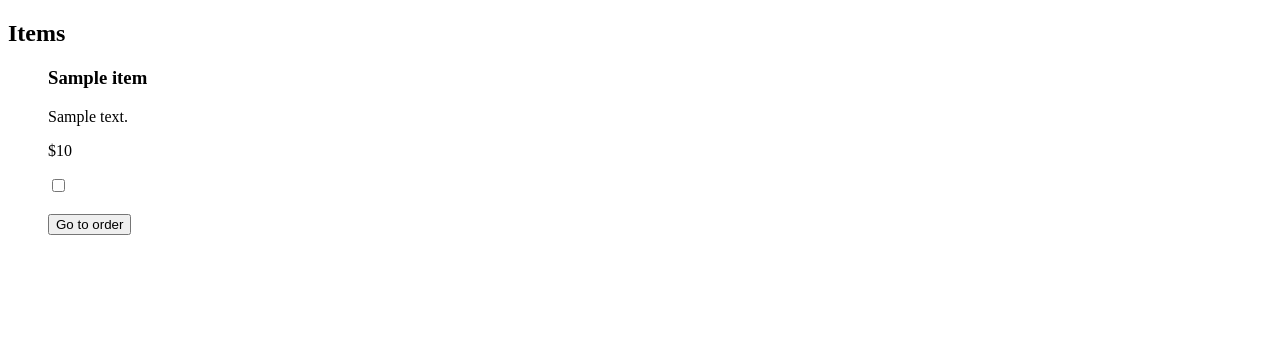
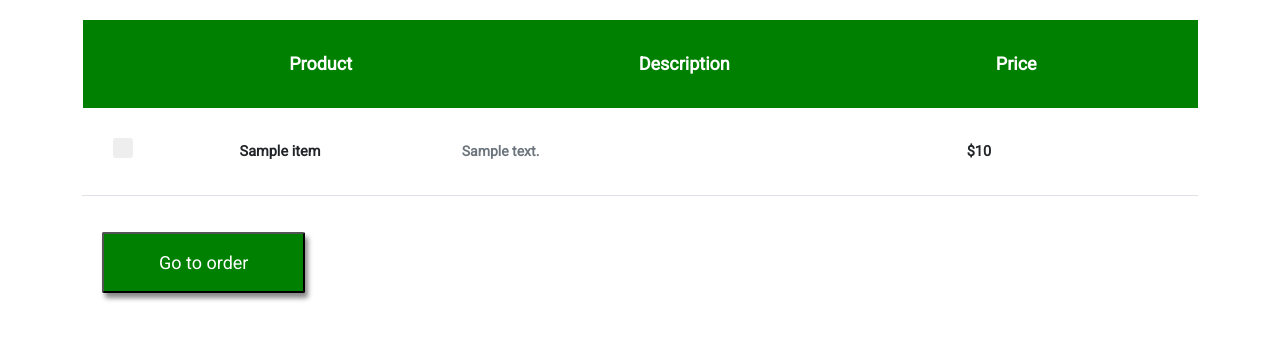
Before and after one commit to MrShirokow/django-stripe-test-app, a Django app: template stripe_payment/templates/home.html in a window 1280 px wide. Shown: the top 340 px of the page. Run offline with Django 4.2, Linux system fonts and the light colour scheme; the template is opened without the code that fills it: most values are stand-ins (such as "Sample title", 1, 10 or a date in 2020); some libraries are stand-ins or nearby versions.

Commit message:
update CSS and HTML for home page

```diff
--- a/stripe_payment/static/css/home.css
+++ b/stripe_payment/static/css/home.css
@@ -0,0 +1,159 @@
+@import url('https://fonts.googleapis.com/css2?family=Roboto&display=swap');
+@import url('https://fonts.googleapis.com/css?family=Poppins:400,500,600,700&display=swap');
+
+* {
+    margin: 0;
+    padding: 0;
+    box-sizing: border-box;
+    font-family: 'Roboto', sans-serif
+}
+
+.submitButton {
+    top: 40%;
+    left: 40%
+}
+
+.lgbtn {
+    border-radius: 5px;
+    padding: 15px 55px;
+    font-size: 18px;
+    text-decoration: none;
+    margin: 20px;
+    background-color: green;
+    color: #fff;
+    position: relative;
+    display: inline-block;
+}
+
+.lgbtn:active {
+    transform: translate(0px, 5px);
+    -webkit-transform: translate(0px, 5px);
+    box-shadow: 0px 1px 0px 0px;
+}
+
+.green {
+    background-color: green;
+    box-shadow: 3px 5px 5px #888888;
+    border-radius: 2px;
+    transition: all .5s ease-in-out;
+}
+
+.green:hover {
+    background-color: #000;
+    color:#fff;
+    padding: 20px 60px;
+    transform: scale(1.1);
+}
+
+.pic {
+    width: 50px;
+    height: 50px;
+    object-fit: contain;
+}
+
+.table thead {
+    background-color: green;
+}
+
+.table thead th {
+    padding: 30px;
+    font-size: 18px;
+    color: white;
+    text-align:center;
+}
+
+.table tbody td input[type="checkbox"] {
+    appearance: none;
+    width: 20px;
+    height: 20px;
+    background-color: #eee;
+    position: relative;
+    border-radius: 3px;
+    cursor: pointer;
+}
+
+.container .table-wrap {
+
+    margin: 20px auto;
+    overflow-x: auto
+}
+
+.container .table-wrap::-webkit-scrollbar {
+    height: 5px;
+}
+
+.container .table-wrap::-webkit-scrollbar-thumb {
+    border-radius: 5px;
+    background-image: linear-gradient(to right, #5D7ECD, #0C91E6);
+}
+
+.table>:not(caption)>*>* {
+    padding: 2rem 0.5rem;
+}
+
+.input {
+    width: 30px;
+    height: 30px;
+    color: black;
+    font-weight: 600;
+    outline: none;
+    padding: 8px;
+}
+
+::placeholder {
+    color: black;
+    font-weight: 600;
+}
+
+.table tbody td input[type="checkbox"]:after {
+    position: absolute;
+    width: 100%;
+    height: 100%;
+    font-family: "Font Awesome 5 Free";
+    font-weight: 600;
+    content: "\f00c";
+    color: #fff;
+    font-size: 15px;
+    display: none
+}
+
+.table tbody td input[type="checkbox"]:checked,
+.table tbody td input[type="checkbox"]:checked:hover {
+    background-color: #21cf95;
+}
+
+.table tbody td input[type="checkbox"]:checked::after {
+    display: flex;
+    align-items: center;
+    justify-content: center;
+}
+
+.table tbody td input[type="checkbox"]:hover {
+    background-color: #ddd;
+}
+
+.table tbody td {
+    padding: 30px;
+    margin: 0;
+    font-size: 14.5px;
+    font-weight: 600;
+}
+
+.table tbody td .fa-times {
+    color: #D32F2F;
+}
+
+
+.text-muted {
+    font-size: 14px;
+}
+
+.table tbody tr td:nth-of-type(3) {
+    min-width: 320px;
+}
+
+@media(min-width: 992px) {
+    .container .table-wrap {
+        overflow: hidden;
+    }
+}
--- a/stripe_payment/templates/home.html
+++ b/stripe_payment/templates/home.html
@@ -2,29 +2,57 @@
 <!DOCTYPE html>
 <html>
     <head>
-        <title>Items</title>
+        <title>Home</title>
         <link rel="stylesheet" href="{% static 'css/home.css' %}">
-        <script src="https://polyfill.io/v3/polyfill.min.js?version=3.52.1&features=fetch"></script>
-        <script src="https://js.stripe.com/v3/"></script>
+        <link rel="stylesheet" href="https://cdn.jsdelivr.net/npm/bootstrap@5.0.0-beta1/dist/css/bootstrap.min.css">
+        <link rel="stylesheet" href="https://use.fontawesome.com/releases/v5.7.2/css/all.css">
     </head>
     <body>
-        <section>
-            <h1>Items</h1>
-            <div class="items">
+        <div class="container">
+            <div class="table-wrap">
                 <form action="{% url 'create-order' %}" method="POST">
                     {% csrf_token %}
-                    <ul id='itemList'>
-                    {% for item in items %}
-                    <div>
-                        <h3>{{ item.name }}</h3>
-                        <p>{{ item.description }}</p>
-                        <p>${{ item.display_price }}</p>
-                        <input type="checkbox" name="item" value="{{ item.id }}">
-                        <br></br>
+                    <table class="table table-responsive table-borderless">
+                        <thead>
+                            <th>&nbsp;</th>
+                            <th>Product</th>
+                            <th style="text-align: center">Description</th>
+                            <th>Price</th>
+                            <th>&nbsp;</th>
+                        </thead>
+                        <tbody>
+                            {% for item in items %}
+                            <tr class="align-middle alert border-bottom">
+                                <td>
+                                    <input type="checkbox" id="check" name="item" value="{{ item.id }}">
+                                </td>
+                                <td>
+                                    <p class="m-0 fw-bold">{{ item.name }}</p>
+                                </td>
+                                <td>
+                                    <div>
+                                        <!-- <p class="m-0 fw-bold">{{ item.name }}</p> -->
+                                        <p class="m-0 text-muted">{{ item.description }}</p>
+                                    </div>
+                                </td>
+                                <td>
+                                    <div class="fw-600">${{ item.display_price }}</div>
+                                </td>
+                                <!-- <td class="d-">
+                                    <input class="input" type="text" placeholder="2">
+                                </td>
+                                <td>
+                                    $89.98
+                                </td> -->
+                            </tr>
+                            {% endfor %}
+                        </tbody>
+                    </table>
+                    <div class="submitButton">
+                        <button type="submit" class="lgbtn green">Go to order</button>
                     </div>
-                    {% endfor %}
-                    <button type="submit">Go to order</button>
-                    </ul>
                 </form>
             </div>
-        </section>
+        </div>
+    </body>
+</html>
```
Also changed, not shown: stripe_payment/templates/items.html (deleted, +0 -29 lines).
